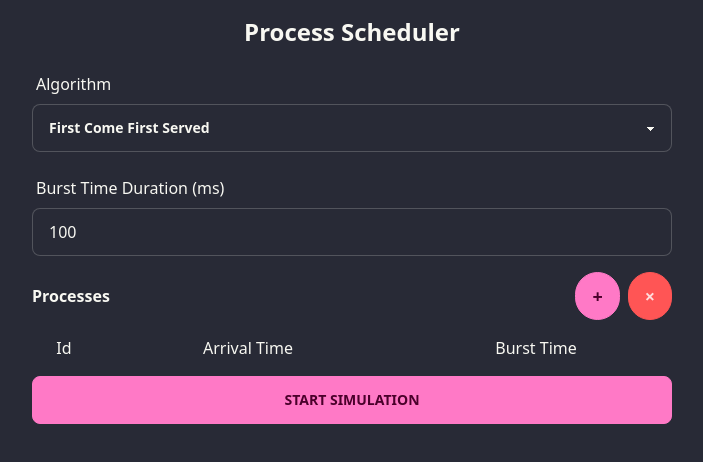
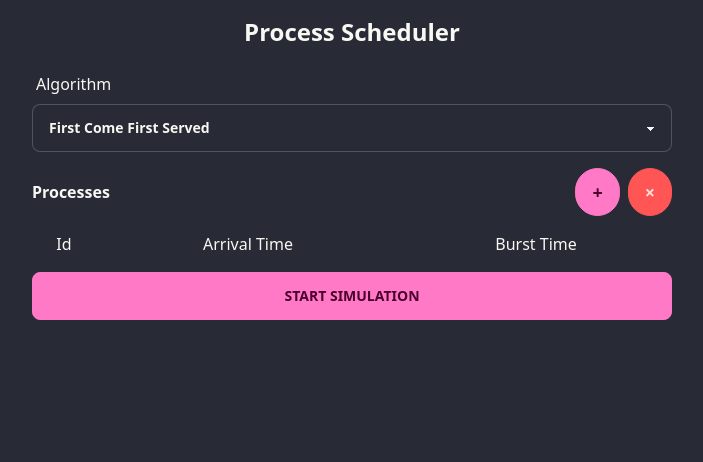
Before and after one commit to Edgar-Avila/process-scheduler-simulator, a Next.js app: page /app in a window 1280 px wide. Shown: the top 462 px of the page, without its empty margins (288-991 px from the left). Built offline with nearby package versions, Linux system fonts and the light colour scheme.

Commit message:
Remove bursTime ms

```diff
--- a/pages/app.tsx
+++ b/pages/app.tsx
@@ -20,7 +20,6 @@ const App: NextPage = () => {
     resolver: zodResolver(ConfigSchema),
     defaultValues: {
       algorithm: "FCFS",
-      burstTime: 100,
       quantum: 4,
       processes: [],
     },
@@ -36,7 +35,6 @@ const App: NextPage = () => {
   });
 
   let algorithm = watch("algorithm");
-  let burstTime = watch("burstTime");
   let processes = watch("processes");
 
   const onSubmit: SubmitHandler<Config> = (data) => {
@@ -67,24 +65,6 @@ const App: NextPage = () => {
           {errors.algorithm && (
             <small className="text-error label-text-alt">
               {errors.algorithm.message}
-            </small>
-          )}
-        </div>
-        <div className="form-group w-full">
-          <label className="label">Burst Time Duration (ms)</label>
-          <input
-            type="number"
-            placeholder="Burst time (ms)"
-            className={`input input-bordered w-full ${
-              errors.burstTime ? "input-error" : ""
-            }`}
-            {...register("burstTime", {
-              setValueAs: (v) => (v === "" ? undefined : parseInt(v, 10)),
-            })}
-          />
-          {errors.burstTime && (
-            <small className="text-error label-text-alt">
-              {errors.burstTime.message}
             </small>
           )}
         </div>
--- a/types/config.ts
+++ b/types/config.ts
@@ -3,7 +3,6 @@ import { ProcessSchema } from "./process";
 
 export const ConfigSchema = z.object({
   algorithm: z.enum(["FCFS", "SJF", "RR", "PS"]),
-  burstTime: z.number().int().positive(),
   processes: z.array(ProcessSchema).min(2),
   quantum: z.number().int().positive().optional(),
 });
```
